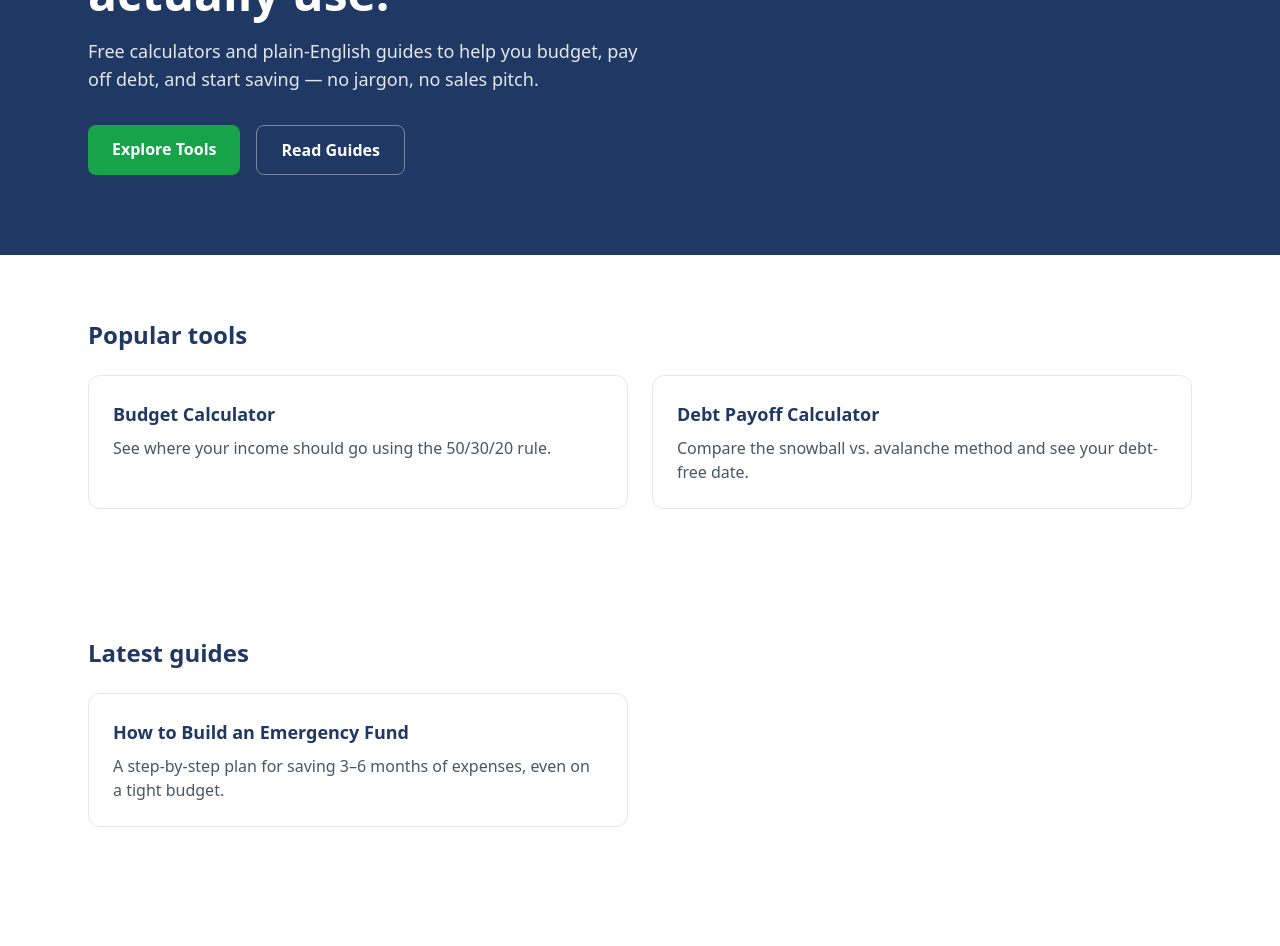
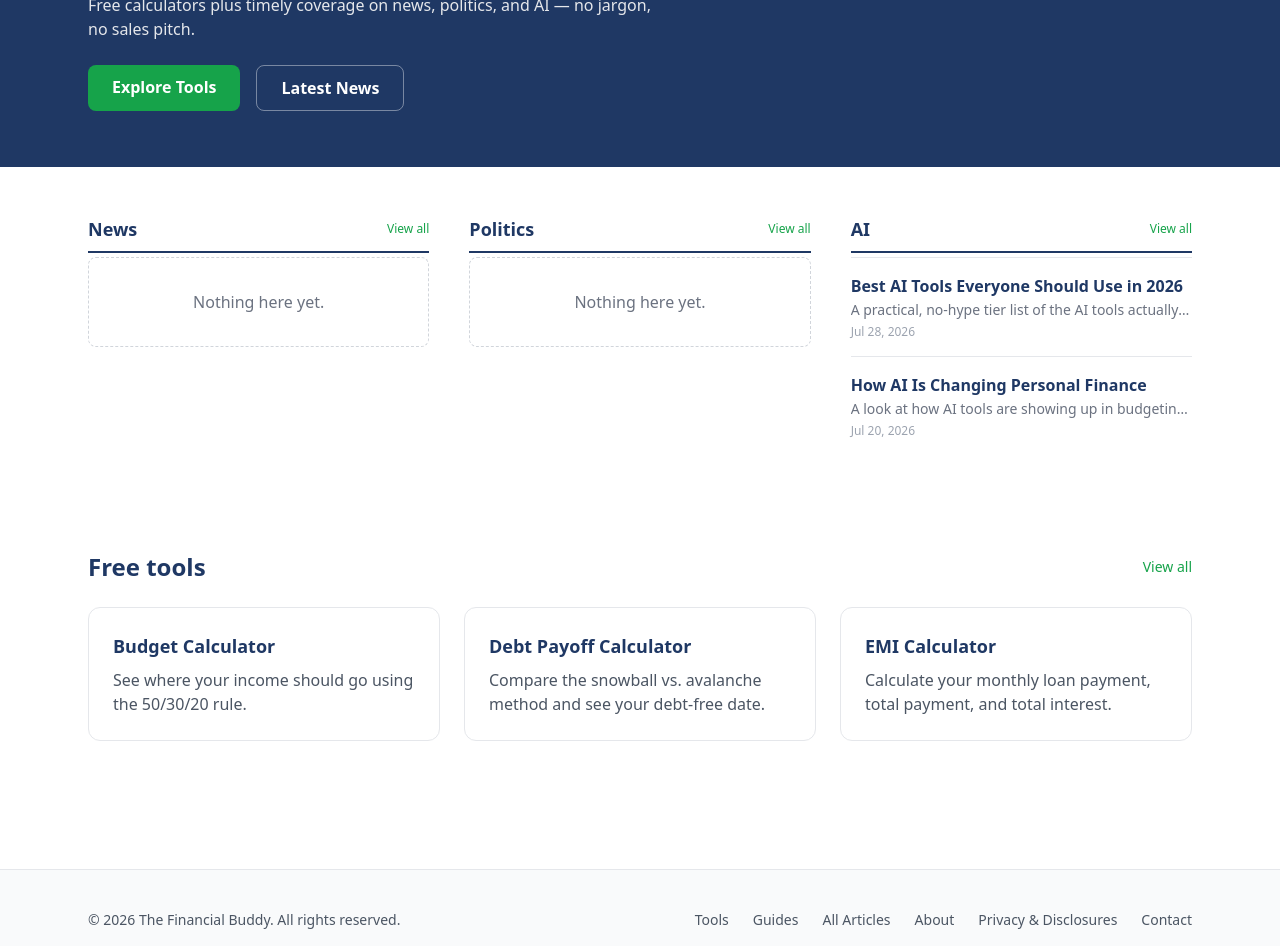
Before and after one commit to devampandey/thefinancialbuddy-website, a Next.js app: page / in a window 1280 px wide. Shown: the part 220-1166 px from the top of the page. Built offline with nearby package versions, Linux system fonts and the light colour scheme.

Commit message:
Restructure nav to Home/News/Politics/AI/Tools, add EMI calculator, headline-list home page

```diff
--- /dev/null
+++ b/app/ai/page.js
@@ -0,0 +1,23 @@
+import { getPostsByCategory } from "@/lib/blog";
+import HeadlineList from "@/components/HeadlineList";
+
+export const metadata = {
+  title: "AI",
+  description: "AI coverage from The Financial Buddy.",
+};
+
+export default function AiPage() {
+  const posts = getPostsByCategory("AI");
+
+  return (
+    <div className="mx-auto max-w-4xl px-6 py-16">
+      <h1 className="text-3xl font-bold text-navy">AI</h1>
+      <p className="mt-3 max-w-2xl text-gray-600">
+        How AI tools and trends intersect with everyday life and money.
+      </p>
+      <div className="mt-8">
+        <HeadlineList posts={posts} emptyMessage="No AI posts yet — first one is coming soon." />
+      </div>
+    </div>
+  );
+}
--- /dev/null
+++ b/app/news/page.js
@@ -0,0 +1,23 @@
+import { getPostsByCategory } from "@/lib/blog";
+import HeadlineList from "@/components/HeadlineList";
+
+export const metadata = {
+  title: "News",
+  description: "The latest news coverage from The Financial Buddy.",
+};
+
+export default function NewsPage() {
+  const posts = getPostsByCategory("News");
+
+  return (
+    <div className="mx-auto max-w-4xl px-6 py-16">
+      <h1 className="text-3xl font-bold text-navy">News</h1>
+      <p className="mt-3 max-w-2xl text-gray-600">
+        Timely coverage and updates, curated and written in-house.
+      </p>
+      <div className="mt-8">
+        <HeadlineList posts={posts} emptyMessage="No news posts yet — first one is coming soon." />
+      </div>
+    </div>
+  );
+}
--- a/app/page.js
+++ b/app/page.js
@@ -1,6 +1,8 @@
 import Link from "next/link";
+import { getPostsByCategory } from "@/lib/blog";
+import HeadlineList from "@/components/HeadlineList";
 
-const featuredTools = [
+const tools = [
   {
     href: "/tools/budget-calculator",
     title: "Budget Calculator",
@@ -11,49 +13,81 @@ const featuredTools = [
     title: "Debt Payoff Calculator",
     description: "Compare the snowball vs. avalanche method and see your debt-free date.",
   },
+  {
+    href: "/tools/emi-calculator",
+    title: "EMI Calculator",
+    description: "Calculate your monthly loan payment, total payment, and total interest.",
+  },
 ];
 
-const featuredGuides = [
-  {
-    href: "/guides/emergency-fund",
-    title: "How to Build an Emergency Fund",
-    description: "A step-by-step plan for saving 3–6 months of expenses, even on a tight budget.",
-  },
+const columns = [
+  { key: "News", href: "/news" },
+  { key: "Politics", href: "/politics" },
+  { key: "AI", href: "/ai" },
 ];
 
 export default function HomePage() {
   return (
     <div>
       <section className="bg-navy text-white">
-        <div className="mx-auto max-w-6xl px-6 py-20">
-          <h1 className="max-w-2xl text-4xl font-bold leading-tight sm:text-5xl">
+        <div className="mx-auto max-w-6xl px-6 py-14">
+          <h1 className="max-w-2xl text-3xl font-bold leading-tight sm:text-4xl">
             Money guidance you can actually use.
           </h1>
-          <p className="mt-5 max-w-xl text-lg text-gray-200">
-            Free calculators and plain-English guides to help you budget,
-            pay off debt, and start saving — no jargon, no sales pitch.
+          <p className="mt-4 max-w-xl text-gray-200">
+            Free calculators plus timely coverage on news, politics, and AI —
+            no jargon, no sales pitch.
           </p>
-          <div className="mt-8 flex gap-4">
+          <div className="mt-6 flex gap-4">
             <Link
               href="/tools"
-              className="rounded-lg bg-brand px-6 py-3 font-semibold text-white transition-colors hover:bg-brand-light"
+              className="rounded-lg bg-brand px-6 py-2.5 font-semibold text-white transition-colors hover:bg-brand-light"
             >
               Explore Tools
             </Link>
             <Link
-              href="/guides"
-              className="rounded-lg border border-white/40 px-6 py-3 font-semibold text-white transition-colors hover:bg-white/10"
+              href="/news"
+              className="rounded-lg border border-white/40 px-6 py-2.5 font-semibold text-white transition-colors hover:bg-white/10"
             >
-              Read Guides
+              Latest News
             </Link>
           </div>
         </div>
       </section>
 
-      <section className="mx-auto max-w-6xl px-6 py-16">
-        <h2 className="text-2xl font-bold text-navy">Popular tools</h2>
-        <div className="mt-6 grid gap-6 sm:grid-cols-2">
-          {featuredTools.map((tool) => (
+      <section className="mx-auto max-w-6xl px-6 py-12">
+        <div className="grid gap-10 sm:grid-cols-3">
+          {columns.map((col) => {
+            const posts = getPostsByCategory(col.key).slice(0, 4);
+            return (
+              <div key={col.key}>
+                <div className="flex items-center justify-between border-b-2 border-navy pb-2">
+                  <h2 className="text-lg font-bold text-navy">{col.key}</h2>
+                  <Link href={col.href} className="text-xs font-medium text-brand hover:underline">
+                    View all
+                  </Link>
+                </div>
+                <div className="mt-1">
+                  <HeadlineList
+                    posts={posts}
+                    emptyMessage="Nothing here yet."
+                  />
+                </div>
+              </div>
+            );
+          })}
+        </div>
+      </section>
+
+      <section className="mx-auto max-w-6xl px-6 py-12">
+        <div className="flex items-center justify-between">
+          <h2 className="text-2xl font-bold text-navy">Free tools</h2>
+          <Link href="/tools" className="text-sm font-medium text-brand hover:underline">
+            View all
+          </Link>
+        </div>
+        <div className="mt-6 grid gap-6 sm:grid-cols-3">
+          {tools.map((tool) => (
             <Link
               key={tool.href}
               href={tool.href}
@@ -65,22 +99,6 @@ export default function HomePage() {
           ))}
         </div>
       </section>
-
-      <section className="mx-auto max-w-6xl px-6 py-16">
-        <h2 className="text-2xl font-bold text-navy">Latest guides</h2>
-        <div className="mt-6 grid gap-6 sm:grid-cols-2">
-          {featuredGuides.map((guide) => (
-            <Link
-              key={guide.href}
-              href={guide.href}
-              className="rounded-xl border border-gray-200 p-6 transition-shadow hover:shadow-md"
-            >
-              <h3 className="text-lg font-semibold text-navy">{guide.title}</h3>
-              <p className="mt-2 text-gray-600">{guide.description}</p>
-            </Link>
-          ))}
-        </div>
-      </section>
     </div>
   );
 }
--- /dev/null
+++ b/app/politics/page.js
@@ -0,0 +1,24 @@
+import { getPostsByCategory } from "@/lib/blog";
+import HeadlineList from "@/components/HeadlineList";
+
+export const metadata = {
+  title: "Politics",
+  description: "Politics coverage from The Financial Buddy — factual, non-partisan summaries.",
+};
+
+export default function PoliticsPage() {
+  const posts = getPostsByCategory("Politics");
+
+  return (
+    <div className="mx-auto max-w-4xl px-6 py-16">
+      <h1 className="text-3xl font-bold text-navy">Politics</h1>
+      <p className="mt-3 max-w-2xl text-gray-600">
+        Factual, non-partisan coverage of policy and events relevant to
+        everyday finances.
+      </p>
+      <div className="mt-8">
+        <HeadlineList posts={posts} emptyMessage="No politics posts yet — first one is coming soon." />
+      </div>
+    </div>
+  );
+}
--- /dev/null
+++ b/app/tools/emi-calculator/page.js
@@ -0,0 +1,43 @@
+import EmiCalculator from "@/components/EmiCalculator";
+
+export const metadata = {
+  title: "EMI Calculator",
+  description:
+    "Calculate your monthly loan EMI (Equated Monthly Installment), total payment, and total interest — free and instant.",
+};
+
+export default function EmiCalculatorPage() {
+  return (
+    <div className="mx-auto max-w-4xl px-6 py-16">
+      <h1 className="text-3xl font-bold text-navy">EMI Calculator</h1>
+      <p className="mt-3 max-w-2xl text-gray-600">
+        Enter your loan amount, interest rate, and tenure to see your fixed
+        monthly payment (EMI), total amount paid, and total interest over the
+        life of the loan.
+      </p>
+
+      <div className="mt-10">
+        <EmiCalculator />
+      </div>
+
+      <div className="prose-financial mt-12 max-w-2xl text-gray-700">
+        <h2>How EMI is calculated</h2>
+        <p>
+          EMI stands for Equated Monthly Installment — a fixed payment made
+          each month that covers both principal and interest, structured so
+          the loan is fully paid off by the end of the tenure. Early payments
+          are weighted more toward interest; later payments are weighted more
+          toward principal, even though the total payment stays the same each
+          month.
+        </p>
+        <h2>What changes your EMI the most</h2>
+        <p>
+          Interest rate and tenure both matter, but tenure has an outsized
+          effect on total interest paid — stretching a loan from 15 to 30
+          years lowers the monthly payment but can roughly double total
+          interest paid over the life of the loan.
+        </p>
+      </div>
+    </div>
+  );
+}
--- a/app/tools/page.js
+++ b/app/tools/page.js
@@ -15,6 +15,11 @@ const tools = [
     href: "/tools/debt-payoff",
     title: "Debt Payoff Calculator",
     description: "Add your debts and see how long payoff takes with extra payments.",
+  },
+  {
+    href: "/tools/emi-calculator",
+    title: "EMI Calculator",
+    description: "Calculate your monthly loan payment, total payment, and total interest.",
   },
 ];
 
--- /dev/null
+++ b/components/EmiCalculator.js
@@ -0,0 +1,81 @@
+"use client";
+
+import { useMemo, useState } from "react";
+
+const currency = (n) =>
+  n.toLocaleString("en-US", { style: "currency", currency: "USD", maximumFractionDigits: 0 });
+
+export default function EmiCalculator() {
+  const [principal, setPrincipal] = useState(300000);
+  const [rate, setRate] = useState(8.5);
+  const [years, setYears] = useState(20);
+
+  const result = useMemo(() => {
+    const P = Number(principal) || 0;
+    const annualRate = Number(rate) || 0;
+    const n = (Number(years) || 0) * 12;
+    const r = annualRate / 12 / 100;
+
+    if (P <= 0 || n <= 0) {
+      return { emi: 0, totalPayment: 0, totalInterest: 0 };
+    }
+
+    let emi;
+    if (r === 0) {
+      emi = P / n;
+    } else {
+      const factor = Math.pow(1 + r, n);
+      emi = (P * r * factor) / (factor - 1);
+    }
+
+    const totalPayment = emi * n;
+    const totalInterest = totalPayment - P;
+
+    return { emi, totalPayment, totalInterest };
+  }, [principal, rate, years]);
+
+  const Field = ({ label, value, onChange, step }) => (
+    <label className="block">
+      <span className="text-sm font-medium text-gray-700">{label}</span>
+      <input
+        type="number"
+        min="0"
+        step={step || "1"}
+        value={value}
+        onChange={(e) => onChange(e.target.value)}
+        className="mt-1 w-full rounded-lg border border-gray-300 px-3 py-2 focus:border-brand focus:outline-none focus:ring-1 focus:ring-brand"
+      />
+    </label>
+  );
+
+  return (
+    <div className="grid gap-8 rounded-2xl border border-gray-200 p-6 sm:grid-cols-2 sm:p-8">
+      <div className="space-y-5">
+        <Field label="Loan amount" value={principal} onChange={setPrincipal} step="1000" />
+        <Field label="Annual interest rate (%)" value={rate} onChange={setRate} step="0.1" />
+        <Field label="Loan tenure (years)" value={years} onChange={setYears} step="1" />
+      </div>
+
+      <div className="rounded-xl bg-gray-50 p-6">
+        <h3 className="text-lg font-semibold text-navy">Your EMI</h3>
+        <p className="mt-2 text-3xl font-bold text-brand">{currency(result.emi)}</p>
+        <p className="text-xs text-gray-500">per month</p>
+
+        <dl className="mt-6 space-y-3 text-sm">
+          <div className="flex justify-between border-t border-gray-200 pt-3">
+            <dt className="text-gray-600">Total payment</dt>
+            <dd className="font-medium">{currency(result.totalPayment)}</dd>
+          </div>
+          <div className="flex justify-between">
+            <dt className="text-gray-600">Total interest</dt>
+            <dd className="font-medium">{currency(result.totalInterest)}</dd>
+          </div>
+        </dl>
+        <p className="mt-5 text-xs text-gray-500">
+          EMI = fixed monthly payment that fully pays off the loan (principal
+          + interest) over the chosen tenure, assuming the rate stays fixed.
+        </p>
+      </div>
+    </div>
+  );
+}
--- a/components/Footer.js
+++ b/components/Footer.js
@@ -7,7 +7,19 @@ export default function Footer() {
       <div className="mx-auto max-w-6xl px-6 py-10 text-sm text-gray-600">
         <div className="flex flex-col gap-4 sm:flex-row sm:items-center sm:justify-between">
           <p>© {year} The Financial Buddy. All rights reserved.</p>
-          <div className="flex gap-6">
+          <div className="flex flex-wrap gap-x-6 gap-y-2">
+            <Link href="/tools" className="hover:text-brand">
+              Tools
+            </Link>
+            <Link href="/guides" className="hover:text-brand">
+              Guides
+            </Link>
+            <Link href="/blog" className="hover:text-brand">
+              All Articles
+            </Link>
+            <Link href="/about" className="hover:text-brand">
+              About
+            </Link>
             <Link href="/privacy" className="hover:text-brand">
               Privacy &amp; Disclosures
             </Link>
--- a/components/Header.js
+++ b/components/Header.js
@@ -2,11 +2,10 @@ import Link from "next/link";
 
 const links = [
   { href: "/", label: "Home" },
+  { href: "/news", label: "News" },
+  { href: "/politics", label: "Politics" },
+  { href: "/ai", label: "AI" },
   { href: "/tools", label: "Tools" },
-  { href: "/guides", label: "Guides" },
-  { href: "/blog", label: "Blog" },
-  { href: "/about", label: "About" },
-  { href: "/contact", label: "Contact" },
 ];
 
 export default function Header() {
--- /dev/null
+++ b/components/HeadlineList.js
@@ -0,0 +1,45 @@
+import Link from "next/link";
+
+function formatDate(dateStr) {
+  if (!dateStr) return "";
+  const d = new Date(dateStr);
+  if (Number.isNaN(d.getTime())) return dateStr;
+  return d.toLocaleDateString("en-US", {
+    year: "numeric",
+    month: "short",
+    day: "numeric",
+  });
+}
+
+export default function HeadlineList({ posts, showCategory = false, emptyMessage }) {
+  if (!posts || posts.length === 0) {
+    return (
+      <p className="rounded-lg border border-dashed border-gray-300 px-5 py-8 text-center text-gray-500">
+        {emptyMessage || "No articles here yet — check back soon."}
+      </p>
+    );
+  }
+
+  return (
+    <div className="divide-y divide-gray-200 border-t border-gray-200">
+      {posts.map((post) => (
+        <Link
+          key={post.slug}
+          href={`/blog/${post.slug}`}
+          className="block py-4 transition-colors hover:bg-gray-50"
+        >
+          {showCategory && (
+            <span className="mr-2 inline-block rounded-full bg-gray-100 px-2 py-0.5 text-xs font-medium text-brand">
+              {post.category}
+            </span>
+          )}
+          <span className="font-semibold text-navy">{post.title}</span>
+          {post.description && (
+            <p className="mt-0.5 truncate text-sm text-gray-500">{post.description}</p>
+          )}
+          <span className="mt-1 block text-xs text-gray-400">{formatDate(post.date)}</span>
+        </Link>
+      ))}
+    </div>
+  );
+}
--- a/lib/blog.js
+++ b/lib/blog.js
@@ -50,6 +50,10 @@ export function getAllCategories() {
   return ["All", ...Array.from(set)];
 }
 
+export function getPostsByCategory(category) {
+  return getAllPosts().filter((p) => p.category === category);
+}
+
 // Returns full post including rendered HTML body.
 export function getPostBySlug(slug) {
   const filePath = path.join(POSTS_DIR, `${slug}.md`);
```
